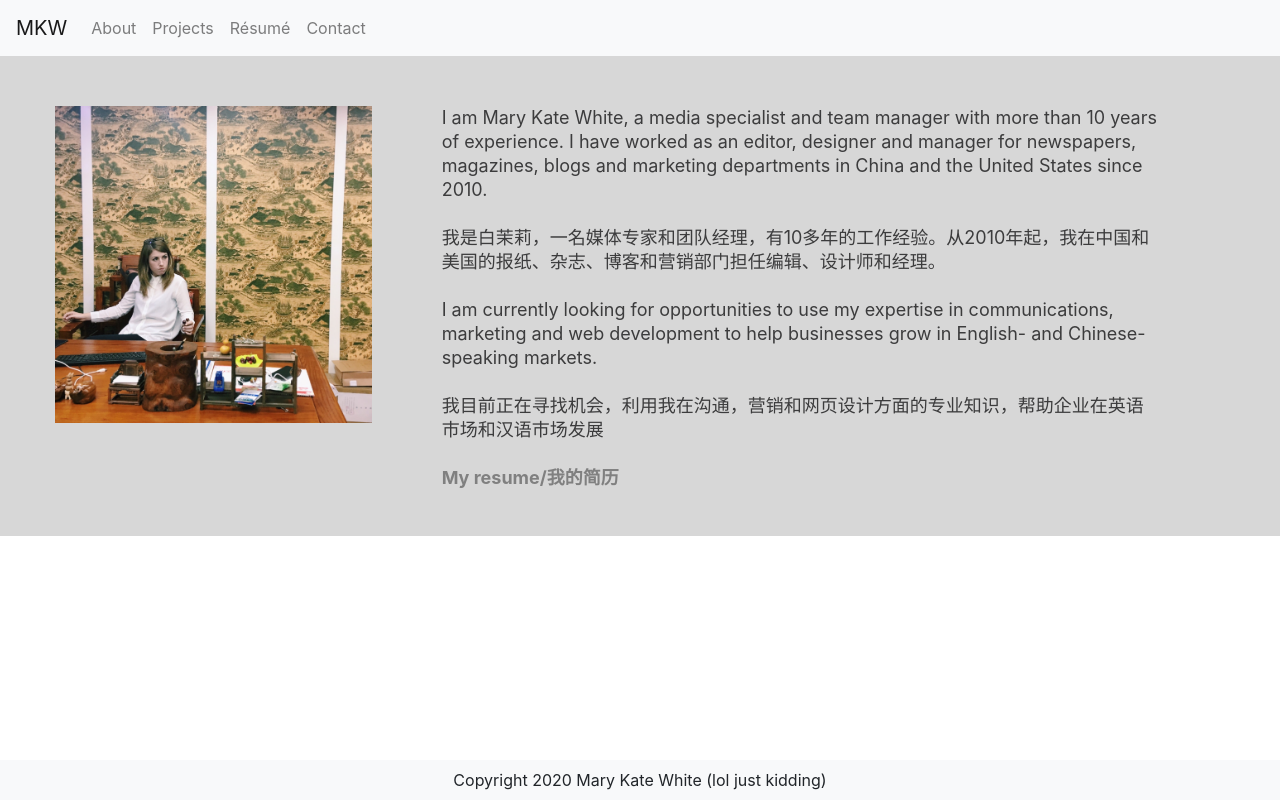
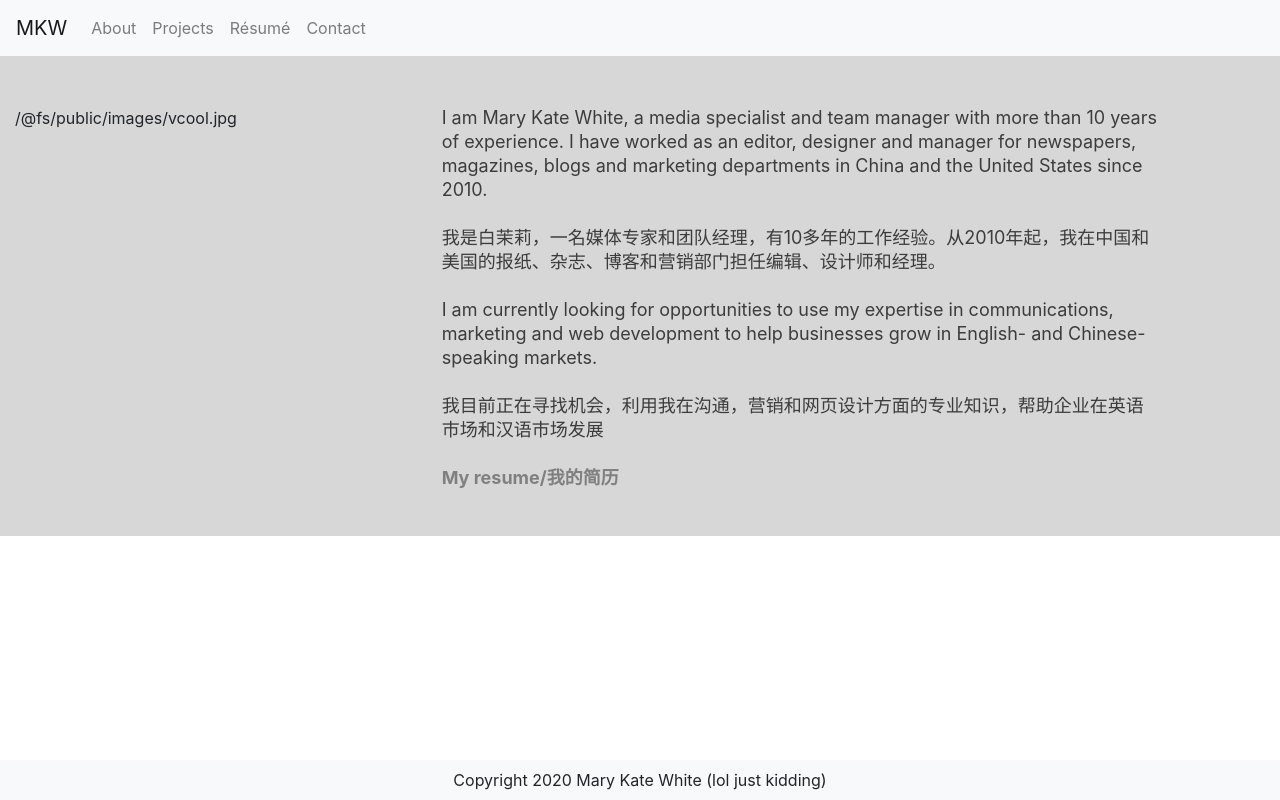
Before and after one commit to marykatewhite/reactportfolio, a React (Create React App) app: page /about in a window 1280 px wide. Built offline with nearby package versions, Linux system fonts and the light colour scheme.

Commit message:
dewfawfarf

```diff
--- a/src/components/about.js
+++ b/src/components/about.js
@@ -7,7 +7,7 @@ function About() {
         <div className="container-fluid" id="aboutMe">
         <div className="row">
             <div className="col-xs-12 col-md-4 offet-md-1">
-                <img src={myFace} id="myFace" alt="Mary Kate White" />
+                {myFace}
             </div>
             <div className="col-xs-12 col-md-7">
                 <p id="bioText">I am Mary Kate White, a media specialist and team manager with more than 10 years of
```
